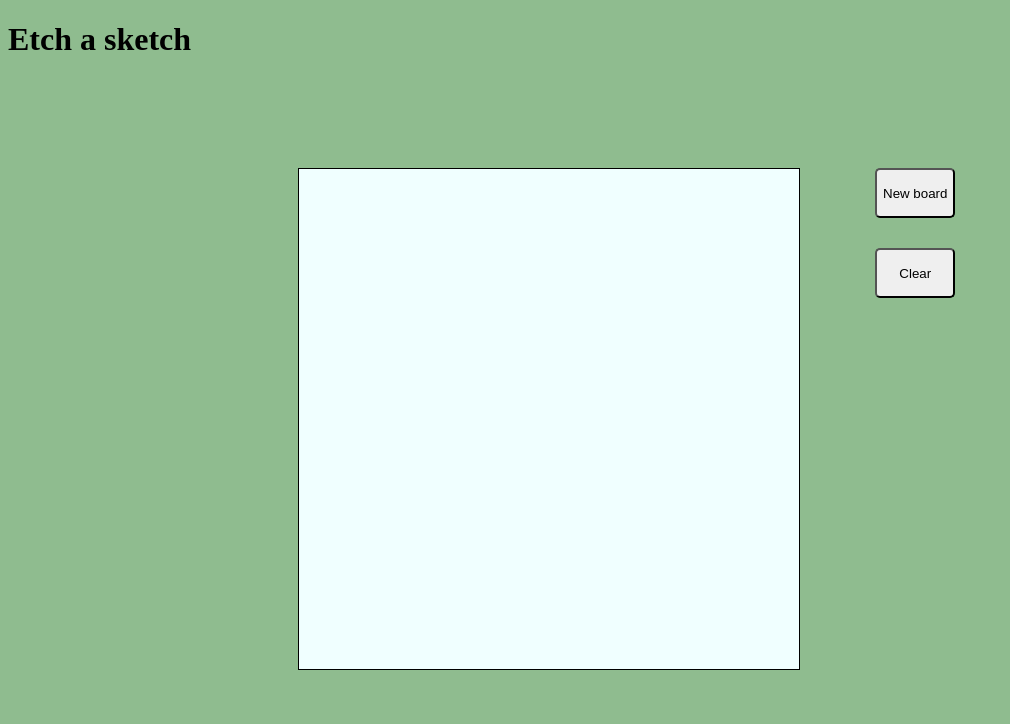
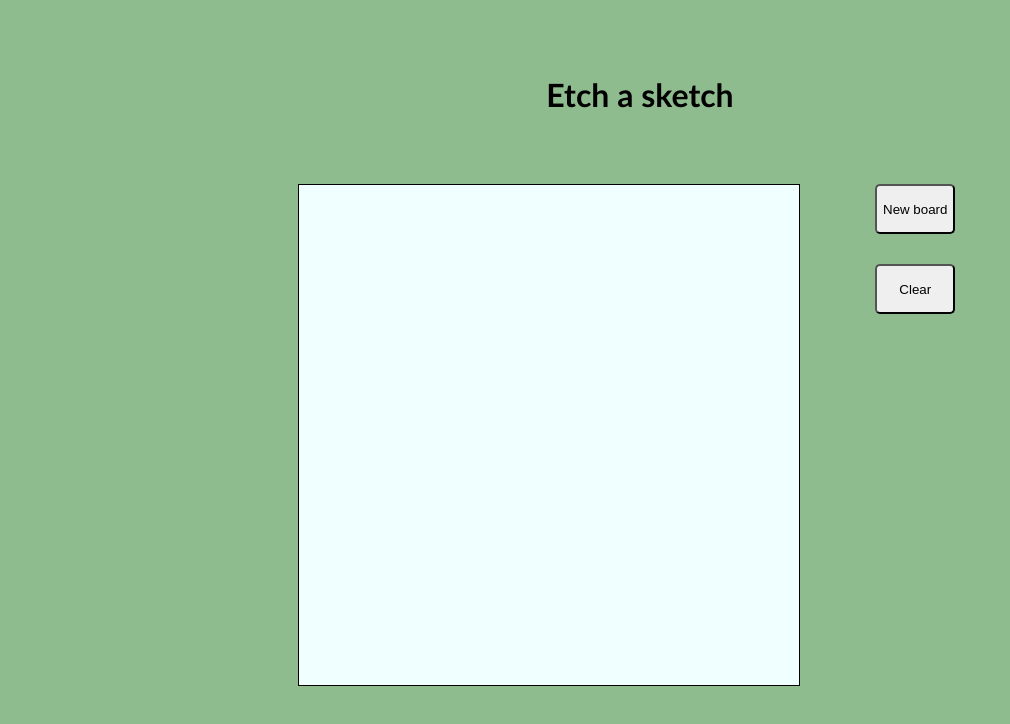
Before and after one commit to Schnretzl/etch-a-sketch, a plain HTML site: page index.html in a window 1280 px wide. Shown: the whole page, without its empty margins (0-1010 px from the left). Drawn offline with Linux system fonts and the light colour scheme.

Commit message:
Change formatting of h1.  Fix grid so that it does not shrink

```diff
--- a/style.css
+++ b/style.css
@@ -2,8 +2,15 @@ body{
     background-color: darkseagreen;
 }
 
+h1{
+    text-align: center;
+    margin-top: 75px;
+    font-family: 'Trebuchet MS', 'Lucida Sans Unicode', 'Lucida Grande', 'Lucida Sans', Arial, sans-serif;
+}
+
 #grid{
     display: flex;
+    flex:none;
     flex-wrap: wrap;
     width: 500px;
     height: 500px;
@@ -12,7 +19,7 @@ body{
 }
 
 #content{
-    margin-top: 110px;
+    margin-top: 70px;
     margin-left: 290px;
     display: flex;
 }
```
